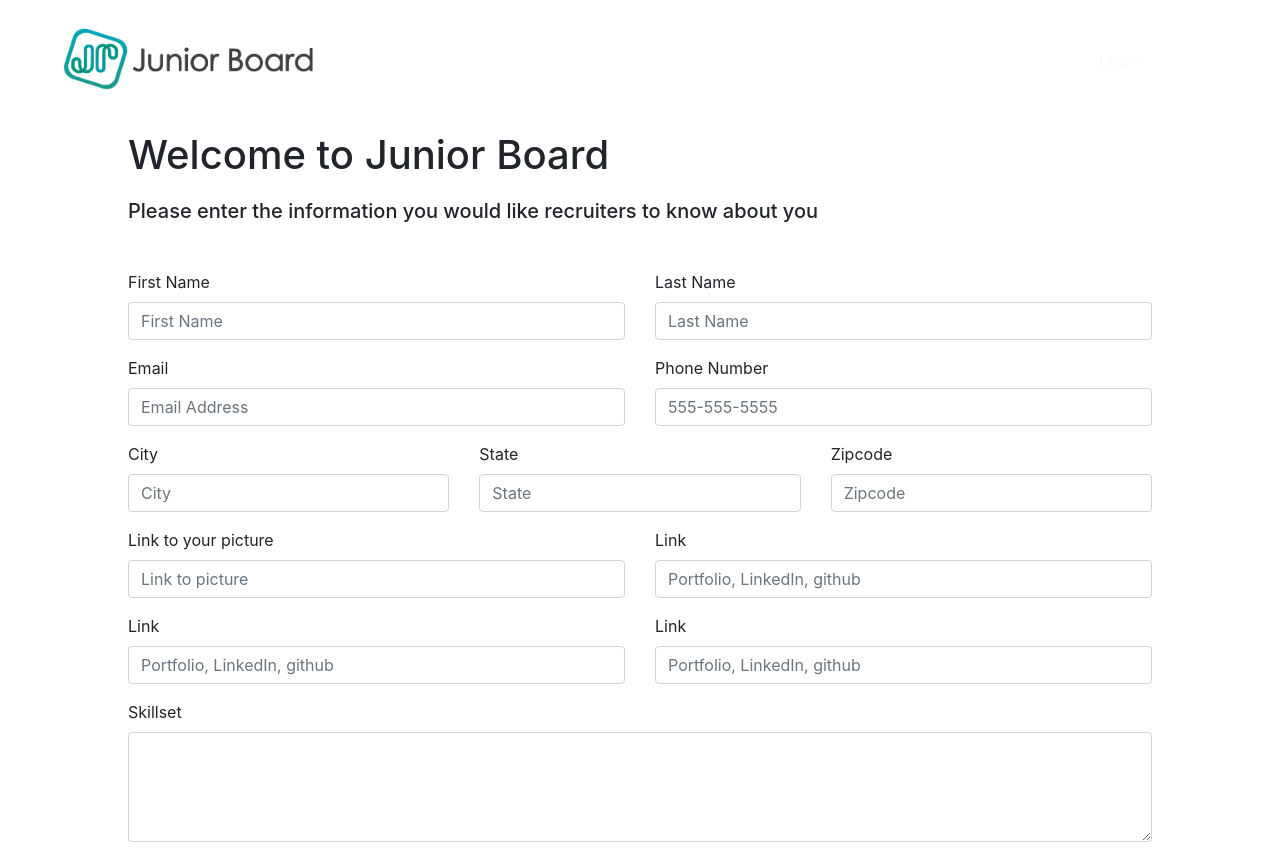
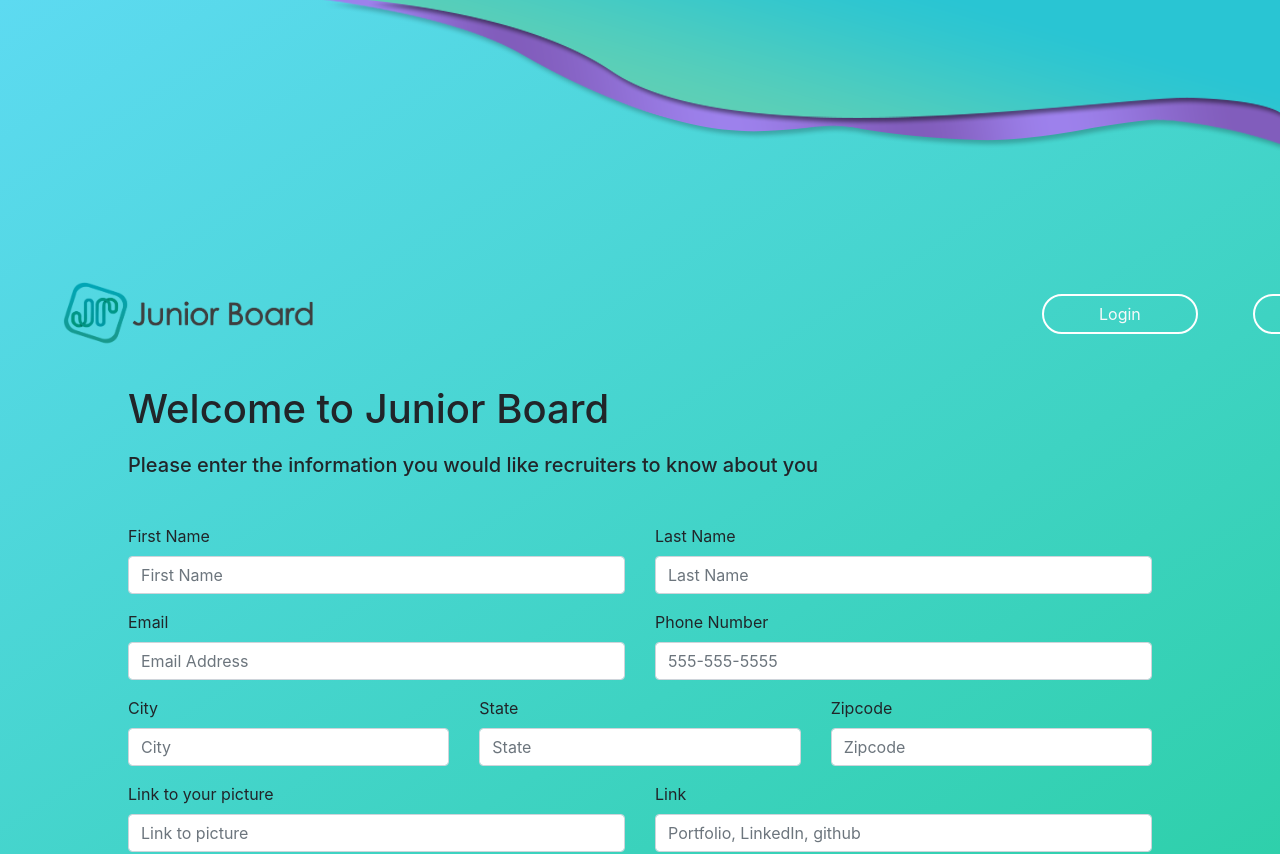
Before and after one commit to gijp-technologies/junior-board, a React (Create React App) app: page /form in a window 1280 px wide. Shown: the top 854 px of the page. Built offline with nearby package versions, Linux system fonts and the light colour scheme.

Commit message:
form nav added

```diff
--- a/src/Pages/About.js
+++ b/src/Pages/About.js
@@ -1,19 +1,28 @@
-import React, { Component } from "react";
-import Footer from "../components/Footer/Footer";
+import React, { Component } from 'react';
+import Nav from '../components/Navbar/Nav';
+import Footer from '../components/Footer/Footer';
 import juniorboardlogo from '../Images/juniorboardlogo.png';
-import "./Style.css";
-
-
+import './Style.css';
 
 const About = () => {
     return (
         <div>
-            <img className="jr-board-about" alt="Junior Board" src={juniorboardlogo} />
-            <div className="about">
-                Junior Board 2019
+            <Nav />
+            <img className='jr-board-about' alt='Junior Board' src={juniorboardlogo} />
+            <div className='about'>
+                <div className='Greg'>
+                    <img alt="Greg Baker" src=""></img>
+                </div>
+                <div className='Ileana'>
+                    <img alt="Ileana Mandigo" src=""></img>
+                </div>
+                <div className='Priscila'>
+                    <img alt="Priscila Heller" src=""></img>
+                </div>
             </div>
+            <Footer />
         </div>
-    )
-}
+    );
+};
 
-export default Footer;
+export default About;
--- a/src/Pages/Form.js
+++ b/src/Pages/Form.js
@@ -1,8 +1,9 @@
 import React, { Component } from "react";
 import { Form, Col, Button, Row } from "react-bootstrap";
 import "./Style.css";
-import Footer from '../components/Footer/Footer'
-import Nav from '../components/Navbar/Nav'
+import Footer from '../components/Footer/Footer';
+import Nav from '../components/Navbar/Nav';
+import formAboutNav from '../Images/formAboutNav.png';
 // import axios from 'axios';
 
 class JuniorForm extends Component {
@@ -76,7 +77,8 @@ class JuniorForm extends Component {
 
     render() {
         return (
-            <div>
+            <div className="form-area">
+                <img src={formAboutNav} alt="" className="form-nav" />
                 <Nav />
                 <div className="welcome-message"><h1>Welcome to Junior Board</h1></div>
                 <div className="form-instructions"><h5>Please enter the information you would like recruiters to know about you</h5></div>
--- a/src/Pages/style.css
+++ b/src/Pages/style.css
@@ -1,19 +1,39 @@
-.Main{
+.Main {
     /* padding-left: 5%;
     padding-right: 5%; */
 }
-.form{
+.form-nav{
+    background-repeat: no-repeat;
+    background-attachment: fixed;
+    float: right !important;
+    justify-content: right;
+    z-index: -5 !important;
+    top: 0 !important;
+    margin-bottom: 100px;
+}
+.form-area {
+    background: rgb(93, 218, 241);
+    background: linear-gradient(148deg, rgba(93, 218, 241, 1) 0%, rgba(31, 204, 147, 1) 100%);
+}
+
+.form {
     padding-top: 3%;
     padding-right: 10%;
     padding-left: 10%;
     padding-bottom: 10%;
 
 }
-.welcome-message{
+
+.welcome-message {
     padding-top: 2%;
     padding-left: 10%;
     padding-bottom: 1%;
 }
-.form-instructions{
+
+.form-instructions {
     padding-left: 10%;
 }
+
+.jr-board-about {
+    width: 380px;
+}
--- a/src/components/Footer/Style.css
+++ b/src/components/Footer/Style.css
@@ -1,7 +1,8 @@
 .footer{
     display: flex;
-    /* align-items: center; */
-    /* justify-content: center; */
+    /* position:absolute;
+    bottom:0 !important;
+    width: 100%; */
     background-color: rgb(45, 46, 46);
     color: white;
     height: 100px;
--- a/src/components/Navbar/Nav.js
+++ b/src/components/Navbar/Nav.js
@@ -8,7 +8,7 @@ class Nav extends Component {
         return (
 
             <Navbar className="nav" backgroundColor="transparent">
-                <Navbar.Brand href="#home"><img id="nav-logo" alt="Jr Board" src={require('../../Images/juniorboardlogo.png')}></img></Navbar.Brand>
+                <Navbar.Brand href="/"><img id="nav-logo" alt="Jr Board" src={require('../../Images/juniorboardlogo.png')}></img></Navbar.Brand>
                 <Navbar.Toggle />
                 <Navbar.Collapse className="justify-content-end">
                          <Button variant="outline-light" className="google-login nav-btn" href="#login">Login</Button>
--- a/src/components/Navbar/Style.css
+++ b/src/components/Navbar/Style.css
@@ -3,7 +3,7 @@
     top: 0;
     left: 0;
     right: 0;
-    z-Index: 1;
+    z-Index: 3;
 }
 
 .nav--unfixed {
```
Also changed, not shown: src/Images/formAboutNav.png (added), 1 other file (tests, documents, lock files or other folders).
